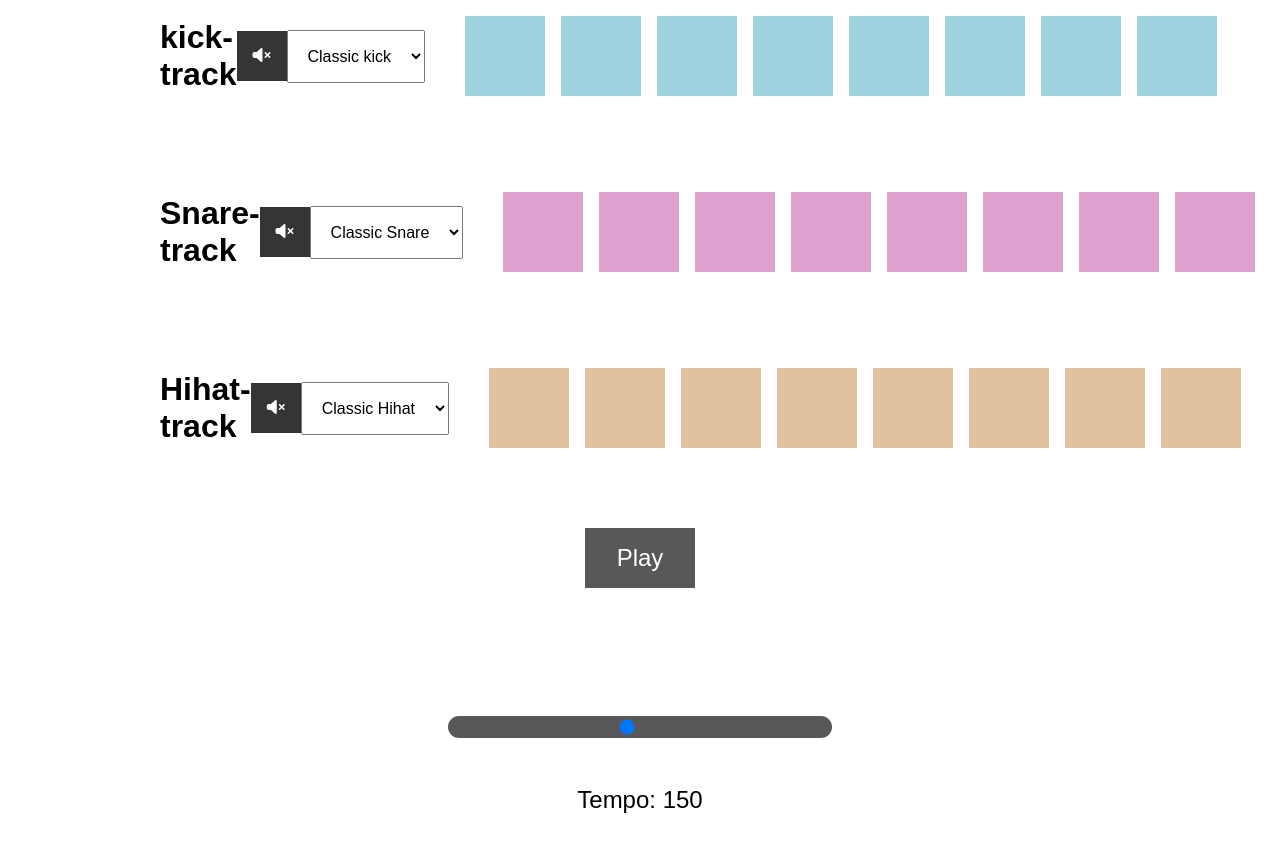
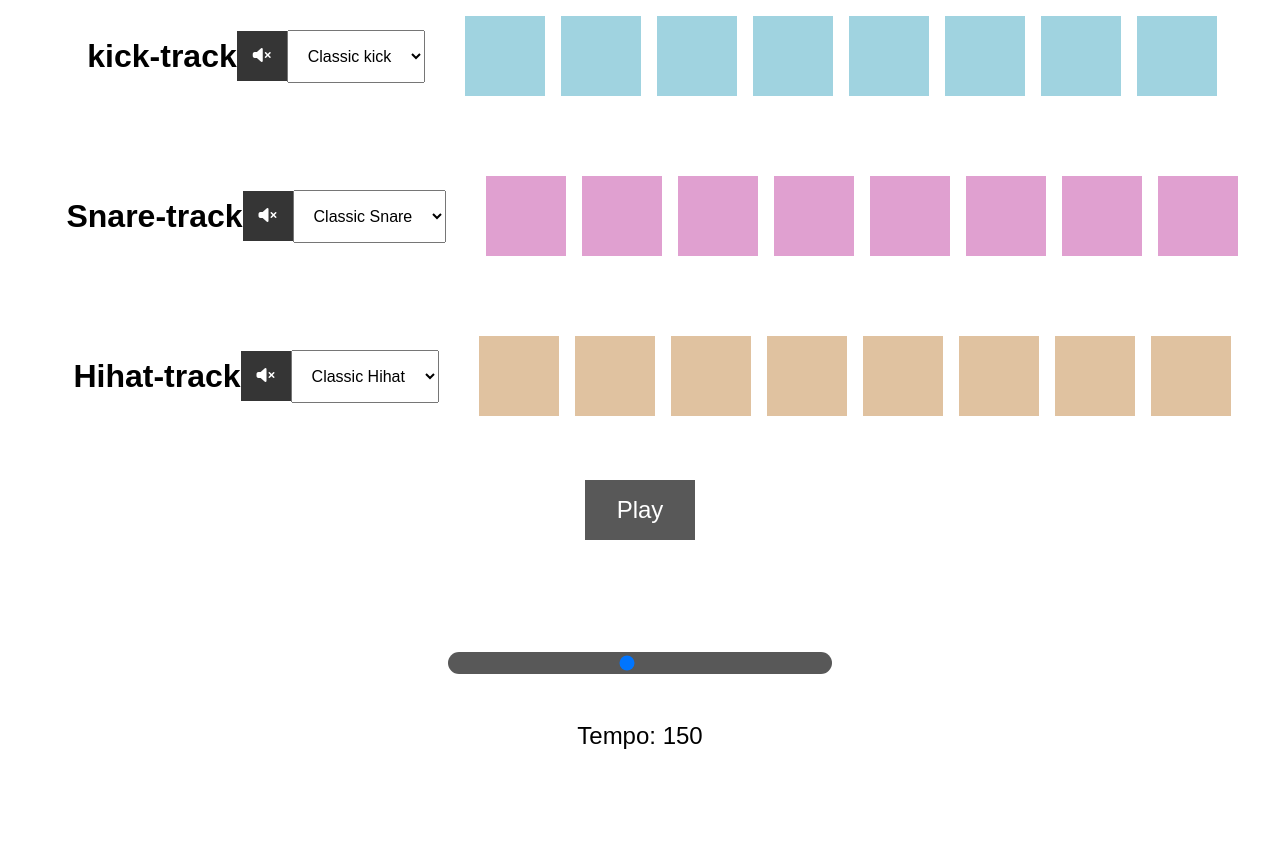
Before and after one commit to omayconmendes/javascript-beatmaker, a plain HTML site: page index.html in a window 1280 px wide. After the commit the page ends 830 px from the top, so only its background shows below. Drawn offline with Linux system fonts and the light colour scheme.

Commit message:
Fix style of controls.

```diff
--- a/style.css
+++ b/style.css
@@ -10,11 +10,12 @@ body {
 
 .sequencer {
     display: flex;
+    width: 100%;
     min-height: 100vh;
     flex-direction: column;
     align-items: center;
     justify-content: center;
-    gap: 4rem;
+    gap: 3rem;
 }
 
 i, svg {
@@ -55,8 +56,8 @@ i, svg {
 .kick-track, .snare-track, .hihat-track {
     display: flex;
     align-items: center;
-    justify-content: space-between;
-    max-width: 80%;
+    justify-content: center;
+    min-width: 70%;
 }
 
 .kick, .snare, .hihat {
```
